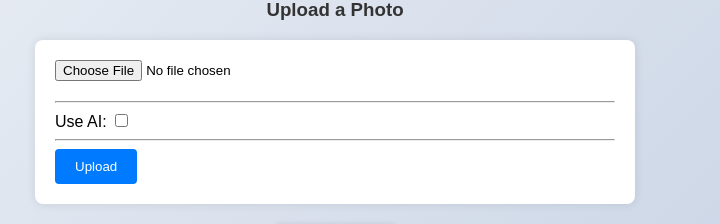
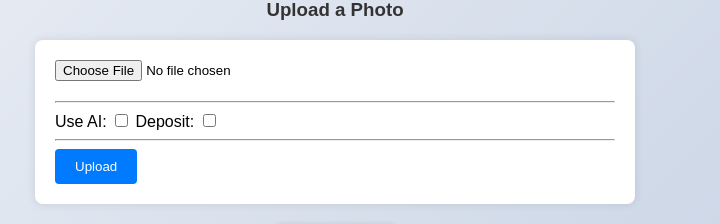
Before and after one commit to JorgeArguello1999/CapMax, a Python web app: template app/templates/home.html in a window 1280 px wide. Shown: the part 371-595 px from the top of the page, without its empty margins (305-1025 px from the left). Run offline with Jinja, Linux system fonts and the light colour scheme; the template is opened without the code that fills it, so the values that code supplies are empty.

Commit message:
feat: Update web interface

```diff
--- a/app/templates/home.html
+++ b/app/templates/home.html
@@ -21,6 +21,9 @@
 
         <label for="use_ai">Use AI:</label>
         <input type="checkbox" id="ia" name="ia" value="true">
+
+        <label for="use_ai">Deposit:</label>
+        <input type="checkbox" id="deposit" name="deposit" value="true">
 
         <hr>
 
```
